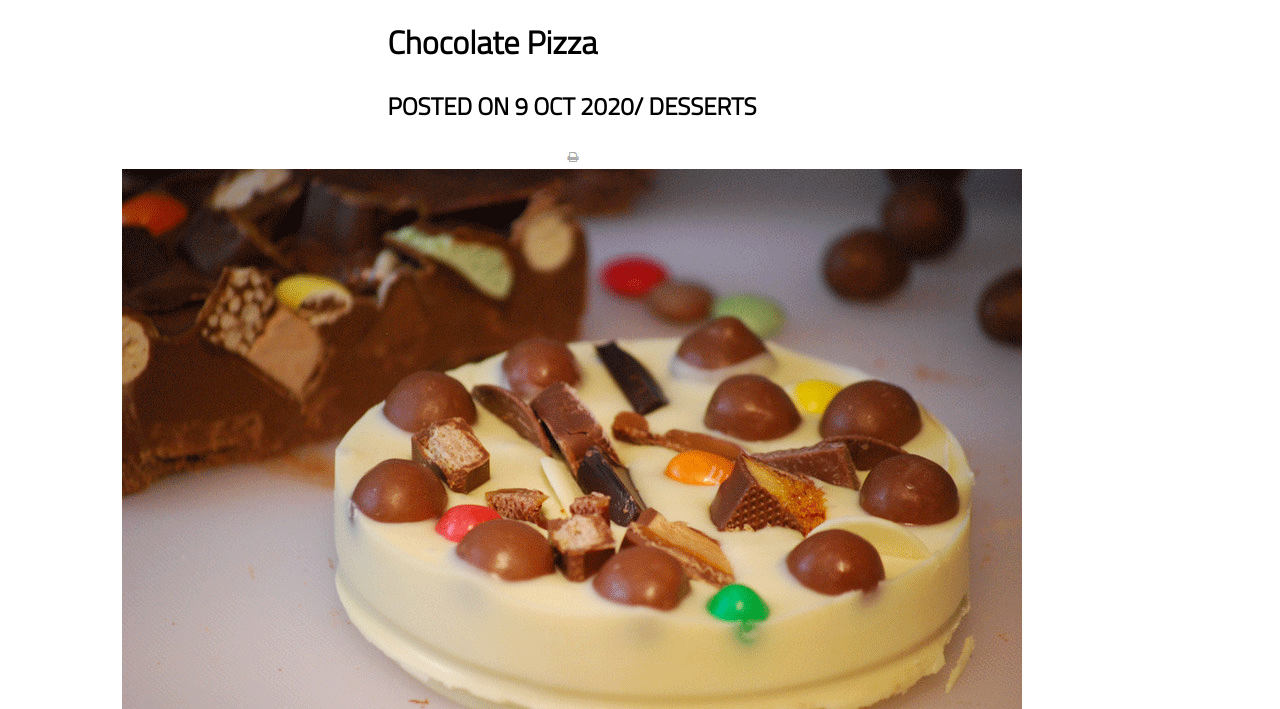
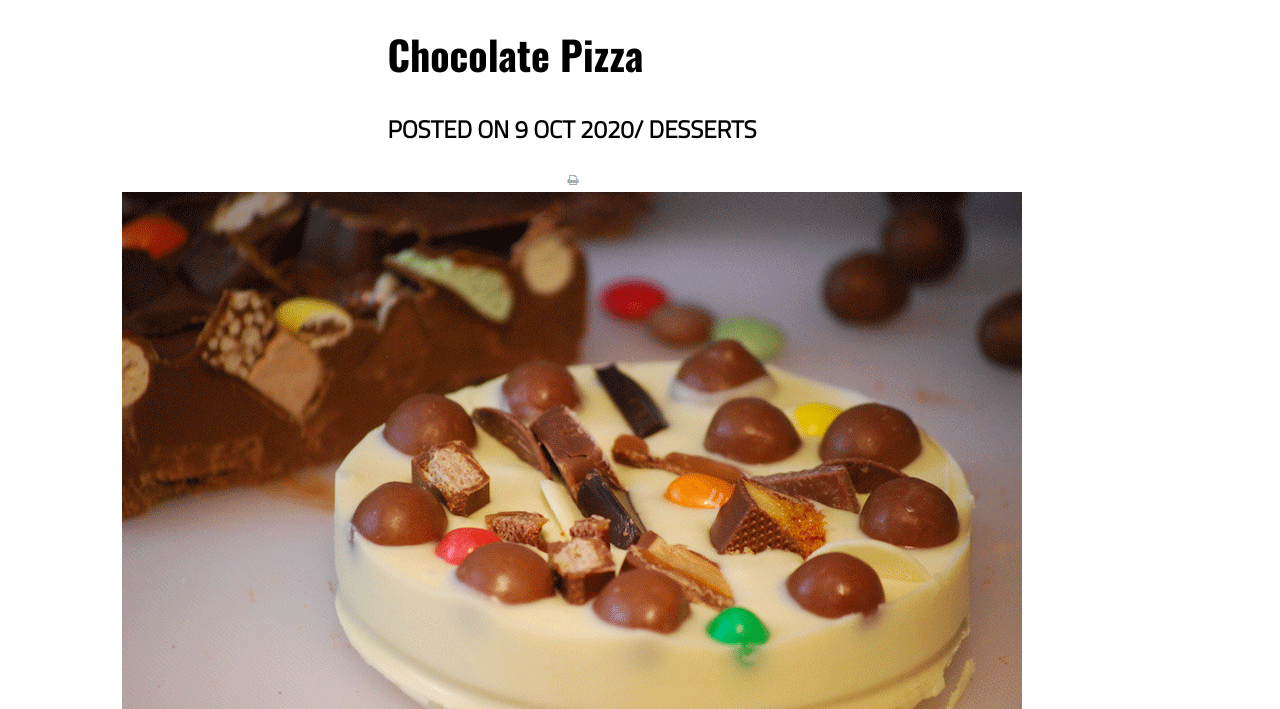
Before and after one commit to Richard-Hillman/lab-10-chocolate-pizza, a plain HTML site: page index.html in a window 1280 px wide. Shown: the part 91-800 px from the top of the page. Drawn offline with nearby package versions, Linux system fonts and the light colour scheme.

Commit message:
worked with title

```diff
--- a/index.html
+++ b/index.html
@@ -7,8 +7,10 @@
     <meta http-equiv="X-UA-Compatible" content="ie=edge">
     <link href="https://fonts.googleapis.com/css2?family=Patrick+Hand&display=swap" rel="stylesheet">
     <link href="https://fonts.googleapis.com/css2?family=Titillium+Web:wght@300&display=swap" rel="stylesheet">
+    <link href="https://fonts.googleapis.com/css2?family=Oswald:wght@700&display=swap" rel="stylesheet">
     <link rel="stylesheet" href="styles/style.css">
     <title>Chocolate Pizza</title>
+
 </head>
 
 <!--BODY SECTION  --------------------------------------------------------------------------------------->
--- a/styles/style.css
+++ b/styles/style.css
@@ -115,3 +115,17 @@ footer {
     margin-top: -10px;
     padding-top: 0;
 }
+
+.title {
+    display: block;
+    justify-content: left;
+    align-items: left;
+    text-align: left;
+
+}
+
+.title > h1 {
+    font-size: 40px;
+    font-weight: bold;
+    font-family: 'Oswald', sans-serif;
+}
```
